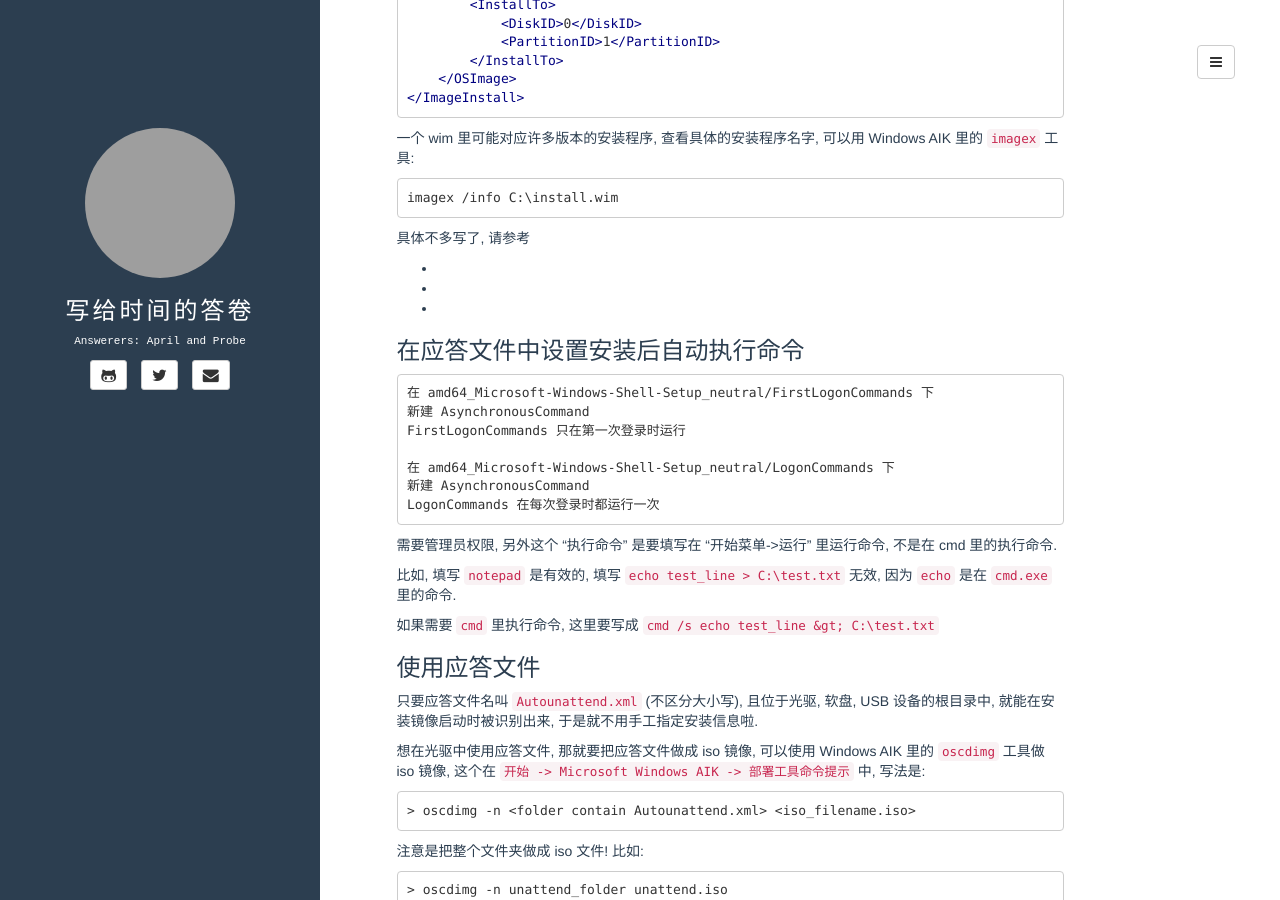
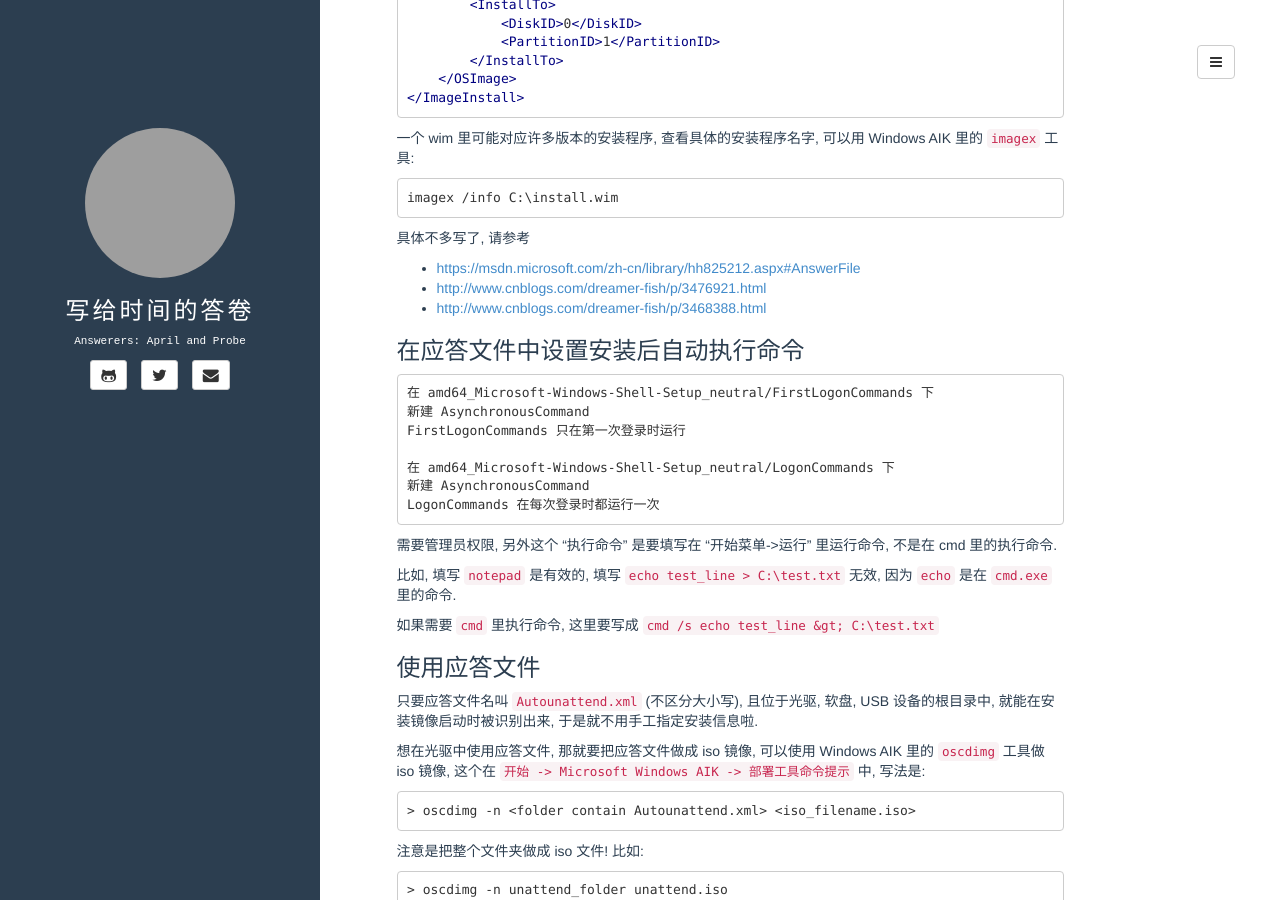
Before and after one commit to WarmGrid/warmgrid.github.io, a Jekyll site: the page built from _posts/2017-09-18-install-windows-with-answer-file.md, in a window 1280 px wide and 900 px high, scrolled down 1531 px. Built offline with Jekyll 4.4.1, drawn with Linux system fonts in a browser that asks for light colours; some of the changed lines change nothing that is shown; grey boxes are pictures that could not be loaded.

Commit message:
fix md link syntax

```diff
--- a/_posts/2017-09-18-install-windows-with-answer-file.md
+++ b/_posts/2017-09-18-install-windows-with-answer-file.md
@@ -98,9 +98,9 @@ Windows 应答文件是一个名为 `Autounattend.xml` 的配置, 描述在系
 
 具体不多写了, 请参考
 
-- [](https://msdn.microsoft.com/zh-cn/library/hh825212.aspx#AnswerFile)
-- [](http://www.cnblogs.com/dreamer-fish/p/3476921.html)
-- [](http://www.cnblogs.com/dreamer-fish/p/3468388.html)
+- [https://msdn.microsoft.com/zh-cn/library/hh825212.aspx#AnswerFile](https://msdn.microsoft.com/zh-cn/library/hh825212.aspx#AnswerFile)
+- [http://www.cnblogs.com/dreamer-fish/p/3476921.html](http://www.cnblogs.com/dreamer-fish/p/3476921.html)
+- [http://www.cnblogs.com/dreamer-fish/p/3468388.html](http://www.cnblogs.com/dreamer-fish/p/3468388.html)
 
 
 ### 在应答文件中设置安装后自动执行命令
```
